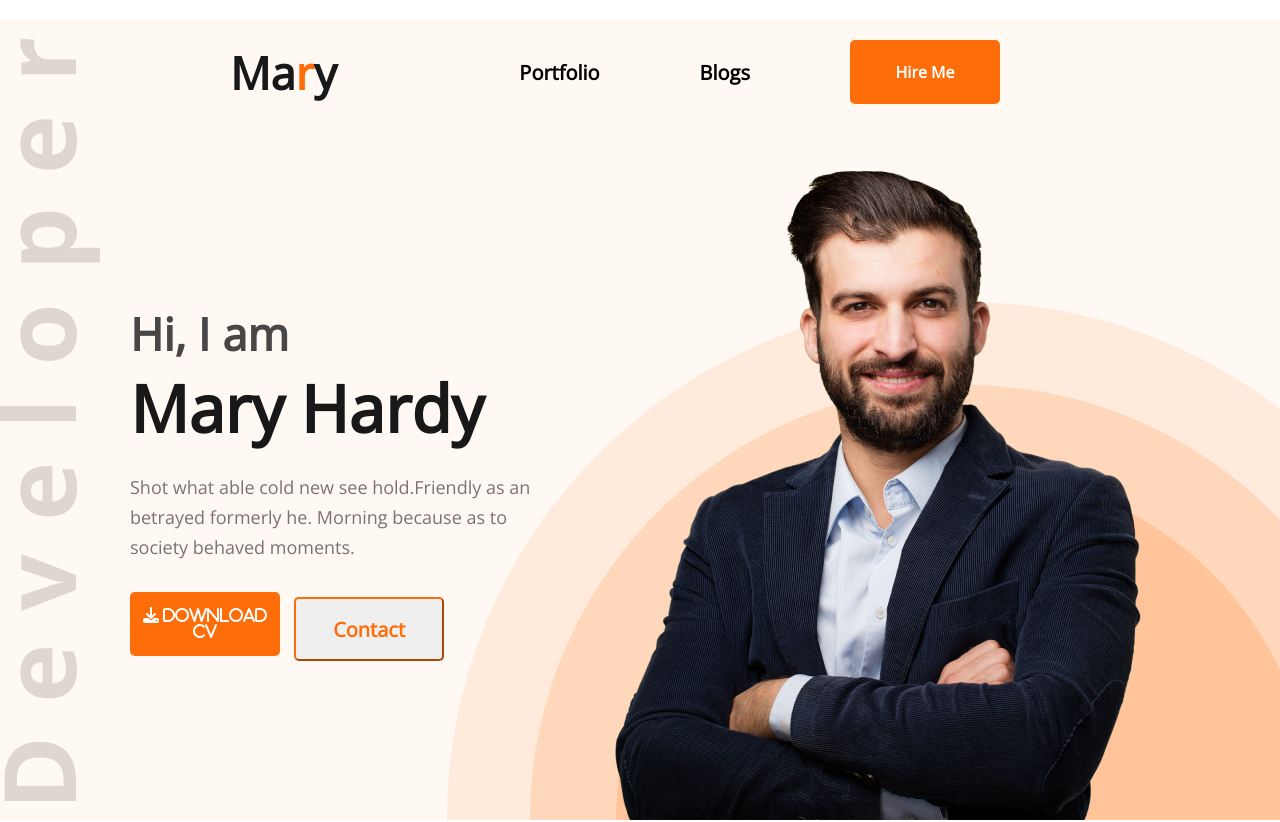
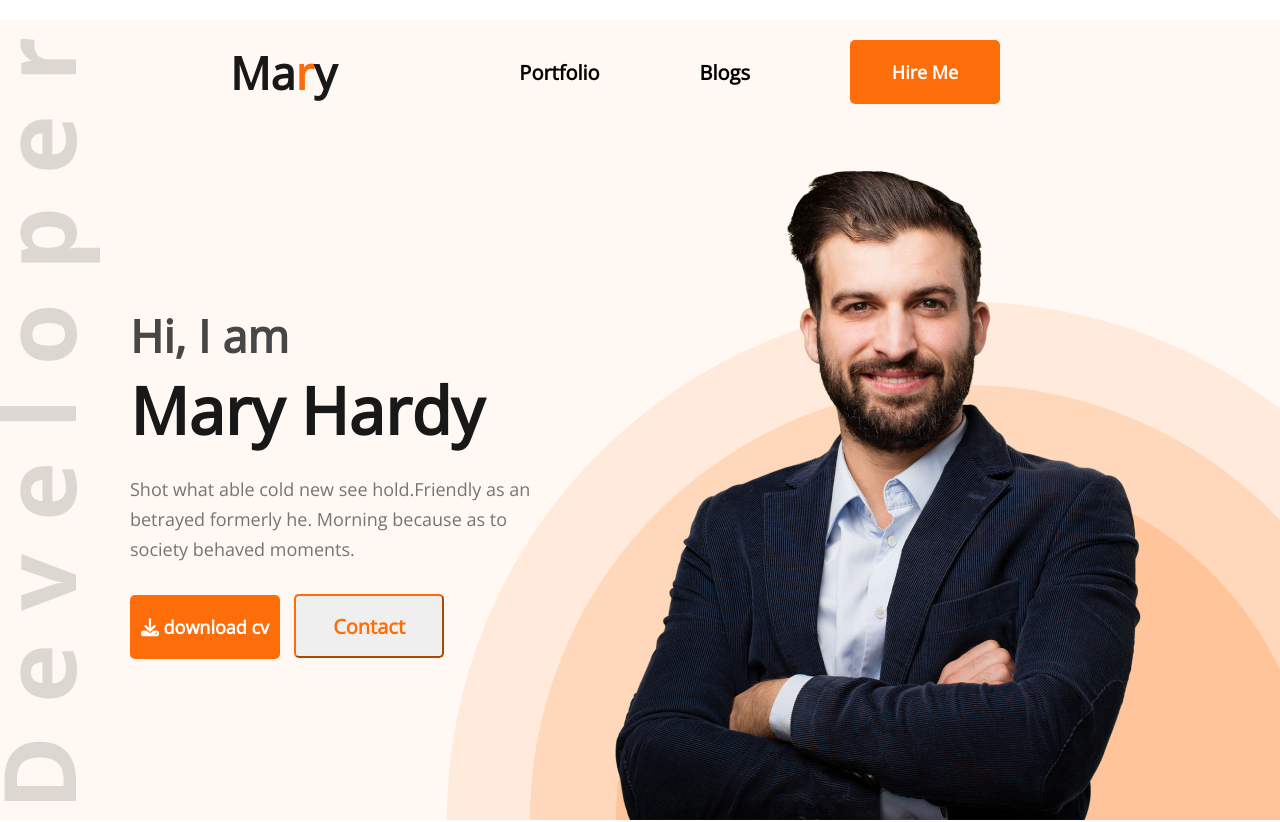
Before and after one commit to Sharifa100/developer-portfolio-one, a plain HTML site: page index.html in a window 1280 px wide. Shown: the top 822 px of the page. Drawn offline with nearby package versions, Linux system fonts and the light colour scheme.

Commit message:
more code added

```diff
--- a/CSS/portfoilio.css
+++ b/CSS/portfoilio.css
@@ -64,7 +64,7 @@ flex-shrink: 0;
 color: #FD6E0A;
 color: var(--White-Color, #FFF);
 font-family: Open Sans;
-font-size: 16px;
+font-size: 18px;
 font-style: normal;
 font-weight: 600;
 line-height: normal;
--- a/index.html
+++ b/index.html
@@ -27,7 +27,7 @@
     <h3 class="banner-sub-title">Hi, I am </h3>
     <h1 class="banner-title">Mary Hardy</h1>
     <p class="banner-text">Shot what able cold new see hold.Friendly as an betrayed formerly he. Morning because as to society behaved moments.</p>
-    <button class="button"><i class="fa-solid fa-download">&nbsp;Download cv</i></button>
+    <button class="button"><i class="fa-solid fa-download"></i>&nbsp;download cv</button>
     <button id="button">Contact</button>
    </div>
     <img class= "hardy"src="images/hardy.png" alt="picture of Mr.Hardy">
```
